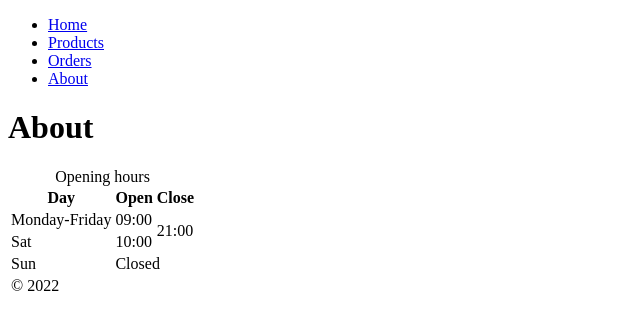
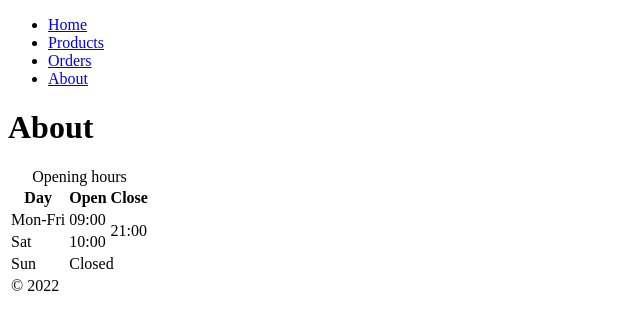
Before and after one commit to murnyogomicronet/murnyogomicronet.github.io, a plain HTML site: page about/about.html in a window 1280 px wide. Shown: the whole page, without its empty margins (0-640 px from the left). Drawn offline with Linux system fonts and the light colour scheme.

Commit message:
mo-fri jav.

```diff
--- a/about/about.html
+++ b/about/about.html
@@ -35,7 +35,7 @@
         </thead>
         <tbody>
             <tr>
-                <td>Monday-Friday</td>
+                <td>Mon-Fri</td>
                 <td>09:00</td>
                 <td rowspan="2">21:00</td>
             </tr>
```
